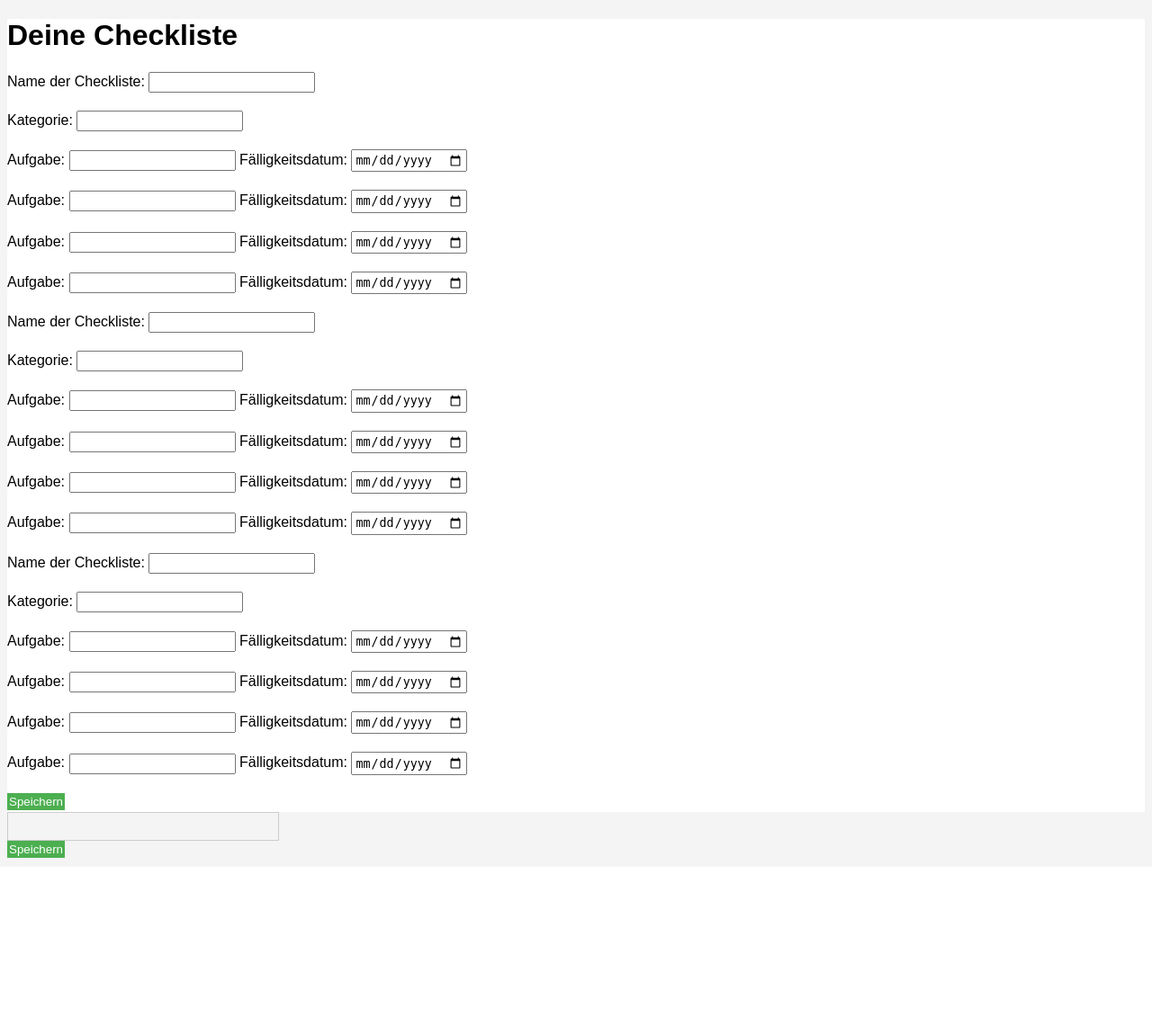
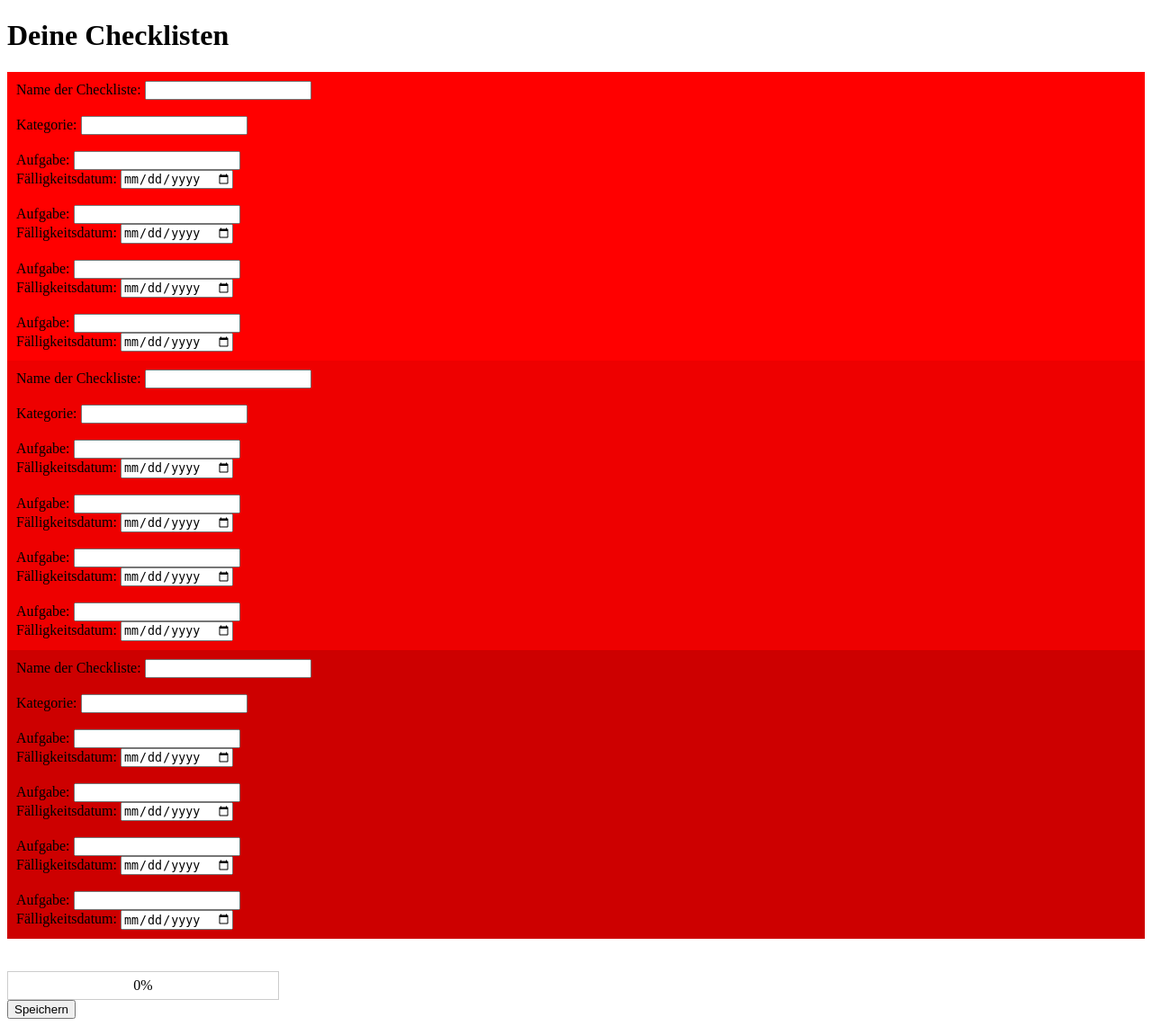
Before and after one commit to so2311/IT2_Kursarbeit_Gr5, a PHP site: page /checkliste.php in a window 1280 px wide. Shown: the whole page at 90% size. Before the commit the page ends 954 px from the top, so only its background shows below. Run offline with PHP 8.4, Linux system fonts and the light colour scheme; data that the repository does not hold is empty.

Commit message:
Add files via upload

```diff
--- a/6038479seilers/checkliste.php
+++ b/6038479seilers/checkliste.php
@@ -1,38 +1,49 @@
 <!DOCTYPE html>
 <html lang="de">
 <head>
+	 <meta charset="UTF-8">
+    <meta name="viewport" content="width=device-width, initial-scale=1.0">
+    <title>Deine Checklisten</title>
+
+</head>
 	<style>
+		/*für die Ästhetik wird style.css verwendet*/
+}
 	body {
-    font-family: Arial, sans-serif;
-    background-color: #f4f4f4;
-}
-
-.container {
-    background-color: #fff;
+     display: grid;
+      grid-template-columns: repeat(3, 1fr);
+      grid-gap: 10px;
+    color: white;
 
     }
 
-input, button {
-    margin-bottom: 2px;
-    padding: 2px;
+	.container1, .container2, .container3 {
+      box-sizing: border-box;
+      width: 100%;
+    }
+    .container1 {
+      background-color: #ff0000;
+      padding: 10px;
     }
 
-button {
-    background-color: #4caf50;
-    color: #fff;
-    border: none;
-    cursor: pointer;
+    .container2 {
+      background-color: #ee0000;
+      padding: 10px;
+    }
+
+    .container3 {
+      background-color: #cd0000;
+      padding: 10px;
     }
 </style>
-    <meta charset="UTF-8">
-    <meta name="viewport" content="width=device-width, initial-scale=1.0">
-    <title>Deine Checkliste</title>
-
-</head>
 <body>
-    <div class="container">
-        <h1>Deine Checkliste</h1>
-
+	<h1 style="color: black;">Deine Checklisten</h1>
+	<p></p>
+	<p></p>
+	<p></p>
+	<p></p>
+	<p></p>
+		<div class="container1">
             <label for="listname">Name der Checkliste:</label>
             <input type="text" name="listName" required>
             <br>
@@ -43,28 +54,33 @@ button {
 		    <br>
             <label for="task">Aufgabe:</label>
             <input type="text" name="task" required>
+			<br>
             <label for="dueDate">Fälligkeitsdatum:</label>
             <input type="date" name="dueDate" required>
             <br>
 	        <br>
 		    <label for="task">Aufgabe:</label>
             <input type="text" name="task" required>
+			<br>
             <label for="dueDate">Fälligkeitsdatum:</label>
             <input type="date" name="dueDate" required>
 		<br>
 		<br>
 	    	<label for="task">Aufgabe:</label>
             <input type="text" name="task" required>
+			<br>
             <label for="dueDate">Fälligkeitsdatum:</label>
             <input type="date" name="dueDate" required>
             <br>
 	        <br>
 		    <label for="task">Aufgabe:</label>
             <input type="text" name="task" required>
+			<br>
             <label for="dueDate">Fälligkeitsdatum:</label>
             <input type="date" name="dueDate" required>
-            <br>
-	    	<br>
+	</div>
+
+			<div class="container2">
 		<label for="listname">Name der Checkliste:</label>
             <input type="text" name="listName" required>
 		<br>
@@ -75,32 +91,33 @@ button {
 		    <br>
             <label for="task">Aufgabe:</label>
             <input type="text" name="task" required>
-
+				<br>
             <label for="dueDate">Fälligkeitsdatum:</label>
             <input type="date" name="dueDate" required>
             <br>
 	        <br>
 		<label for="task">Aufgabe:</label>
             <input type="text" name="task" required>
-
+				<br>
             <label for="dueDate">Fälligkeitsdatum:</label>
             <input type="date" name="dueDate" required>
 		<br>
 		<br>
 		<label for="task">Aufgabe:</label>
             <input type="text" name="task" required>
-
+				<br>
             <label for="dueDate">Fälligkeitsdatum:</label>
             <input type="date" name="dueDate" required>
             <br>
 	        <br>
 		<label for="task">Aufgabe:</label>
             <input type="text" name="task" required>
-
+				<br>
             <label for="dueDate">Fälligkeitsdatum:</label>
 			   <input type="date" name="dueDate" required>
-		<br>
-		<br>
+	      </div>
+
+	<div class="container3">
 		<label for="listname">Name der Checkliste:</label>
             <input type="text" name="listName" required>
 		<br>
@@ -111,39 +128,37 @@ button {
 		    <br>
             <label for="task">Aufgabe:</label>
             <input type="text" name="task" required>
-
+            <br>
             <label for="dueDate">Fälligkeitsdatum:</label>
             <input type="date" name="dueDate" required>
             <br>
 	        <br>
 		<label for="task">Aufgabe:</label>
             <input type="text" name="task" required>
-
+            <br>
             <label for="dueDate">Fälligkeitsdatum:</label>
             <input type="date" name="dueDate" required>
 		<br>
 		<br>
 		<label for="task">Aufgabe:</label>
             <input type="text" name="task" required>
-
+            <br>
             <label for="dueDate">Fälligkeitsdatum:</label>
             <input type="date" name="dueDate" required>
             <br>
 	        <br>
 		<label for="task">Aufgabe:</label>
             <input type="text" name="task" required>
-
+		<br>
             <label for="dueDate">Fälligkeitsdatum:</label>
 			<input type="date" name="dueDate" required>
+    </div>
 	<br>
 	<br>
-            <button type="submit">Speichern</button>
-        </form>
-    </div>
+
 <?php
 include 'fortschrittsbalken.php';
 ?>
-
-
+	<button type="submit">Speichern</button>
 </body>
 </html>
--- a/6038479seilers/fortschrittsbalken.php
+++ b/6038479seilers/fortschrittsbalken.php
@@ -3,7 +3,6 @@
 <head>
     <meta charset="UTF-8">
     <meta name="viewport" content="width=device-width, initial-scale=1.0">
-    <title>Fortschrittsbalken Beispiel</title>
     <style>
         #progress-bar {
             width: 300px;
@@ -14,36 +13,25 @@
 
         #progress {
             height: 100%;
+            background-color: #4caf50;
             width: 0;
-            background-color: #4CAF50;
+            position: absolute;
+        }
+
+        #progress-text {
+            position: absolute;
+            top: 50%;
+            left: 50%;
+            transform: translate(-50%, -50%);
+            color: #000;
         }
     </style>
 </head>
 <body>
-
-<div id="progress-bar">
-    <div id="progress"></div>
-</div>
-
-<button onclick="startProgress()">Speichern</button>
-
-<script>
-    function startProgress() {
-        var progressBar = document.getElementById('progress');
-        var width = 0;
-
-        function updateProgress() {
-            if (width >= 100) {
-                clearInterval(interval);
-            } else {
-                width += 10;
-                progressBar.style.width = width + '%';
-            }
-        }
-
-        var interval = setInterval(updateProgress, 500);
-    }
-</script>
-
+    <div id="progress-bar">
+        <div id="progress"></div>
+        <div id="progress-text">0%</div>
+    </div>
+    <script src="update_progress.php"></script>
 </body>
 </html>
--- /dev/null
+++ b/6038479seilers/update_progress.php
@@ -0,0 +1,31 @@
+<?php
+error_reporting(E_ALL);
+ini_set('display_errors', 1);
+
+// Simuliere eine Verarbeitung der Daten und berechne den Fortschritt
+$name = $_POST['name'];
+$category = $_POST['category'];
+$task = $_POST['task'];
+$date = $_POST['date'];
+
+// Beispiel: Der Fortschritt wird basierend auf der Länge der Aufgabe berechnet
+$progress = strlen($task);
+
+// Gib den Fortschritt in Prozent aus
+echo $progress;
+
+?>
+
+Oder das?:
+<?php
+
+// Simuliere einen Fortschritt von 0% bis 100%
+for ($i = 1; $i <= 100; $i++) {
+    // Gib den Fortschritt in Prozent aus
+    echo "<script>updateProgress($i);</script>";
+
+    // Verzögere die Ausführung für Demo-Zwecke
+    usleep(100);
+}
+
+?>
```
Lines whose indentation alone changed are shown as unchanged.
